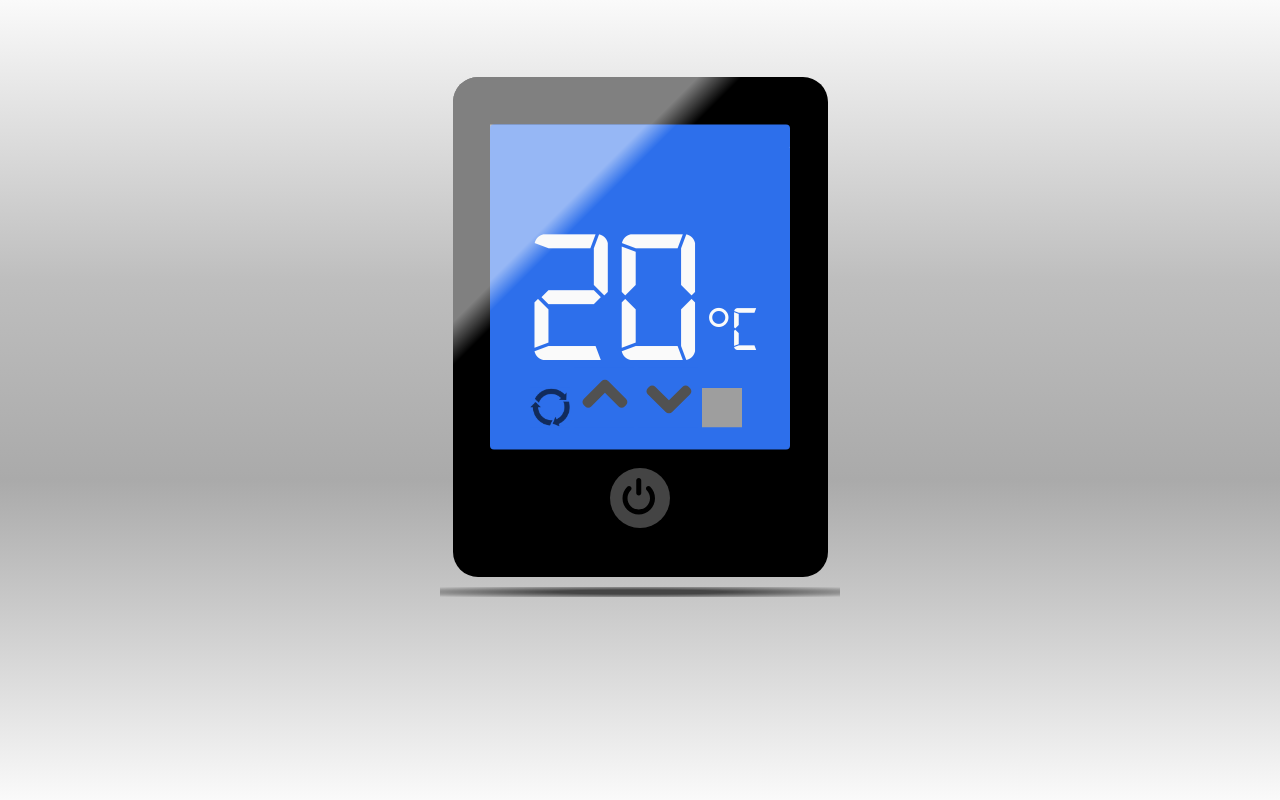
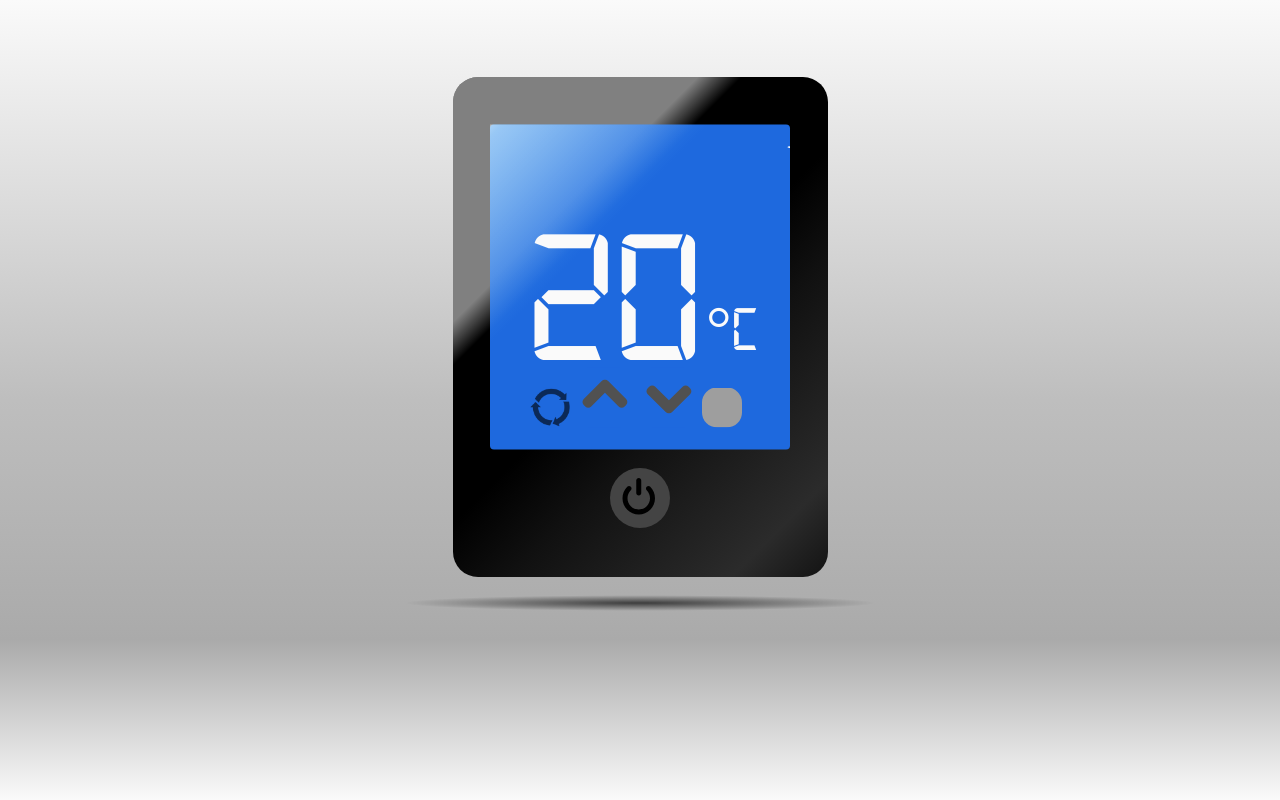
Before and after one commit to sanjsanj/thermostat_2, a PHP site: page / in a window 1280 px wide. Run offline with PHP 8.4, Linux system fonts and the light colour scheme; some libraries are stand-ins or nearby versions; grey boxes are pictures that could not be loaded.

Commit message:
Some final styling tweaks

```diff
--- a/public/thermostat.css
+++ b/public/thermostat.css
@@ -1,5 +1,5 @@
 html {
-  background: linear-gradient(to bottom, rgba(250,250,250,1) 0%,rgba(190,190,190,1) 35%,rgba(170,170,170,1) 60%,rgba(250,250,250,1) 100%) no-repeat center center fixed; /* W3C
+  background: linear-gradient(to bottom, rgba(250,250,250,1) 0%,rgba(190,190,190,1) 50%,rgba(170,170,170,1) 80%,rgba(250,250,250,1) 100%) no-repeat center center fixed; /* W3C
 */}
 
 @font-face{
@@ -12,13 +12,13 @@ html {
   pointer-events: none;
   height: 100%;
   width: 100%;
-  background: -moz-linear-gradient(-45deg, rgba(255,255,255,1) 0%, rgba(255,255,255,0) 100%); /* FF3.6+ */
-  background: -webkit-gradient(linear, left top, right bottom, color-stop(0%,rgba(255,255,255,1)), color-stop(100%,rgba(255,255,255,0))); /* Chrome,Safari4+ */
-  background: -webkit-linear-gradient(-45deg, rgba(255,255,255,1) 0%,rgba(255,255,255,0) 100%); /* Chrome10+,Safari5.1+ */
-  background: -o-linear-gradient(-45deg, rgba(255,255,255,1) 0%,rgba(255,255,255,0) 100%); /* Opera 11.10+ */
-  background: -ms-linear-gradient(-45deg, rgba(255,255,255,1) 0%,rgba(255,255,255,0) 100%); /* IE10+ */
-  background: linear-gradient(135deg, rgba(255,255,255,0.5) 0%, rgba(255,255,255,0.5) 25%, rgba(255,255,255,0) 30%); /* W3C */
-  filter: progid:DXImageTransform.Microsoft.gradient( startColorstr='#ffffff', endColorstr='#00ffffff',GradientType=1 ); /* IE6-9 fallback on horizontal gradient */
+  background: -moz-linear-gradient(-45deg, rgba(255,255,255,0.66) 0%, rgba(255,255,255,0.19) 25%, rgba(255,255,255,0.13) 28%, rgba(255,255,255,0) 35%);
+  background: -webkit-gradient(linear, left top, right bottom, color-stop(0%,rgba(255,255,255,0.66)), color-stop(25%,rgba(255,255,255,0.19)), color-stop(28%,rgba(255,255,255,0.13)), color-stop(35%,rgba(255,255,255,0)));
+  background: -webkit-linear-gradient(-45deg, rgba(255,255,255,0.66) 0%,rgba(255,255,255,0.19) 25%,rgba(255,255,255,0.13) 28%,rgba(255,255,255,0) 35%);
+  background: -o-linear-gradient(-45deg, rgba(255,255,255,0.66) 0%,rgba(255,255,255,0.19) 25%,rgba(255,255,255,0.13) 28%,rgba(255,255,255,0) 35%);
+  background: -ms-linear-gradient(-45deg, rgba(255,255,255,0.66) 0%,rgba(255,255,255,0.19) 25%,rgba(255,255,255,0.13) 28%,rgba(255,255,255,0) 35%);
+  background: linear-gradient(135deg, rgba(255,255,255,0.42) 0%,rgba(255,255,255,0.17) 25%,rgba(255,255,255,0.10) 28%,rgba(255,255,255,0) 33%);
+  filter: progid:DXImageTransform.Microsoft.gradient( startColorstr='#a8ffffff', endColorstr='#00ffffff',GradientType=1 );
 }
 
 .sheen2 {
@@ -37,20 +37,33 @@ html {
 }
 
 .shadow {
-  margin-top: 10px;
-  width: 400px;
-  height: 10px;
-/*  background-color: grey;
-*/  margin-left: auto;
+  margin-top: 18px;
+  width: 480px;
+  height: 16px;
+/*  background-color: grey;*/
+  margin-left: auto;
   margin-right: auto;
-  background: radial-gradient(ellipse at center, rgba(0,0,0,0.65) 2%,rgba(0,0,0,0.65) 22%,rgba(0,0,0,0.65) 30%,rgba(0,0,0,0) 100%); /* W3C */
+  background: -moz-radial-gradient(center, ellipse cover, rgba(0,0,0,0.65) 0%, rgba(0,0,0,0) 69%, rgba(0,0,0,0) 99%);
+  background: -webkit-gradient(radial, center center, 0px, center center, 100%, color-stop(0%,rgba(0,0,0,0.65)), color-stop(69%,rgba(0,0,0,0)), color-stop(99%,rgba(0,0,0,0)));
+  background: -webkit-radial-gradient(center, ellipse cover, rgba(0,0,0,0.65) 0%,rgba(0,0,0,0) 69%,rgba(0,0,0,0) 99%);
+  background: -o-radial-gradient(center, ellipse cover, rgba(0,0,0,0.65) 0%,rgba(0,0,0,0) 69%,rgba(0,0,0,0) 99%);
+  background: -ms-radial-gradient(center, ellipse cover, rgba(0,0,0,0.65) 0%,rgba(0,0,0,0) 69%,rgba(0,0,0,0) 99%);
+  background: radial-gradient(ellipse at center, rgba(0,0,0,0.65) 0%,rgba(0,0,0,0) 69%,rgba(0,0,0,0) 99%);
+  filter: progid:DXImageTransform.Microsoft.gradient( startColorstr='#a6000000', endColorstr='#00000000',GradientType=1 );
 }
 
 .container {
   position: relative;
   margin-left: auto;
   margin-right: auto;
-  background-color: black;
+  background: rgb(0,0,0);
+  background: -moz-linear-gradient(-45deg, rgba(0,0,0,1) 51%, rgba(17,17,17,1) 64%, rgba(43,43,43,1) 89%, rgba(19,19,19,1) 100%);
+  background: -webkit-gradient(linear, left top, right bottom, color-stop(51%,rgba(0,0,0,1)), color-stop(64%,rgba(17,17,17,1)), color-stop(89%,rgba(43,43,43,1)), color-stop(100%,rgba(19,19,19,1)));
+  background: -webkit-linear-gradient(-45deg, rgba(0,0,0,1) 51%,rgba(17,17,17,1) 64%,rgba(43,43,43,1) 89%,rgba(19,19,19,1) 100%);
+  background: -o-linear-gradient(-45deg, rgba(0,0,0,1) 51%,rgba(17,17,17,1) 64%,rgba(43,43,43,1) 89%,rgba(19,19,19,1) 100%);
+  background: -ms-linear-gradient(-45deg, rgba(0,0,0,1) 51%,rgba(17,17,17,1) 64%,rgba(43,43,43,1) 89%,rgba(19,19,19,1) 100%);
+  background: linear-gradient(135deg, rgba(0,0,0,1) 51%,rgba(17,17,17,1) 64%,rgba(43,43,43,1) 89%,rgba(19,19,19,1) 100%);
+  filter: progid:DXImageTransform.Microsoft.gradient( startColorstr='#000000', endColorstr='#131313',GradientType=1 );
   border-radius: 25px;
   height: 500px;
   width: 375px;
@@ -61,7 +74,14 @@ html {
   position: relative;
   margin-left: auto;
   margin-right: auto;
-  background-color: #2D6FEB;
+  background: rgb(109,179,242);
+  background: -moz-linear-gradient(-45deg, rgba(109,179,242,1) 0%, rgba(84,163,238,1) 2%, rgba(30,105,222,1) 35%);
+  background: -webkit-gradient(linear, left top, right bottom, color-stop(0%,rgba(109,179,242,1)), color-stop(2%,rgba(84,163,238,1)), color-stop(35%,rgba(30,105,222,1)));
+  background: -webkit-linear-gradient(-45deg, rgba(109,179,242,1) 0%,rgba(84,163,238,1) 2%,rgba(30,105,222,1) 35%);
+  background: -o-linear-gradient(-45deg, rgba(109,179,242,1) 0%,rgba(84,163,238,1) 2%,rgba(30,105,222,1) 35%);
+  background: -ms-linear-gradient(-45deg, rgba(109,179,242,1) 0%,rgba(84,163,238,1) 2%,rgba(30,105,222,1) 35%);
+  background: linear-gradient(135deg, rgba(109,179,242,1) 0%,rgba(84,163,238,1) 2%,rgba(30,105,222,1) 35%);
+  filter: progid:DXImageTransform.Microsoft.gradient( startColorstr='#6db3f2', endColorstr='#1e69de',GradientType=1 );
   height: 65%;
   width: 80%;
   border-radius: 4px;
@@ -117,29 +137,32 @@ html {
 
 #up {
   border: 0;
-  background-color: #2D6FEB;
+  background-color: rgba(30,105,222,1);
   background-size: 60px 60px;
   background-image: url(up.svg);
   height: 60px;
   width: 60px;
+  border-radius: 15px;
 }
 
 #down {
   border: 0;
-  background-color: #2D6FEB;
+  background-color: rgba(30,105,222,1);
   background-size: 60px 60px;
   background-image: url(down.svg);
   height: 60px;
   width: 60px;
+  border-radius: 15px;
 }
 
 #resetbutton {
   border: 0;
-  background-color: #2D6FEB;
+  background-color: rgba(30,105,222,1);
   background-size: 40px 40px;
   background-image: url(reset.png);
   height: 40px;
   width: 40px;
+  border-radius: 15px;
 }
 
 :focus {
@@ -154,9 +177,10 @@ html {
 
 #psStatus {
   border: 0;
-  background-color: #2D6FEB;
+  background-color: rgba(30,105,222,1);
   background-size: 40px 40px;
   background-image: url(power_saver.svg);
   height: 40px;
   width: 40px;
+  border-radius: 15px;
 }
```
Also changed, not shown: README.md.
